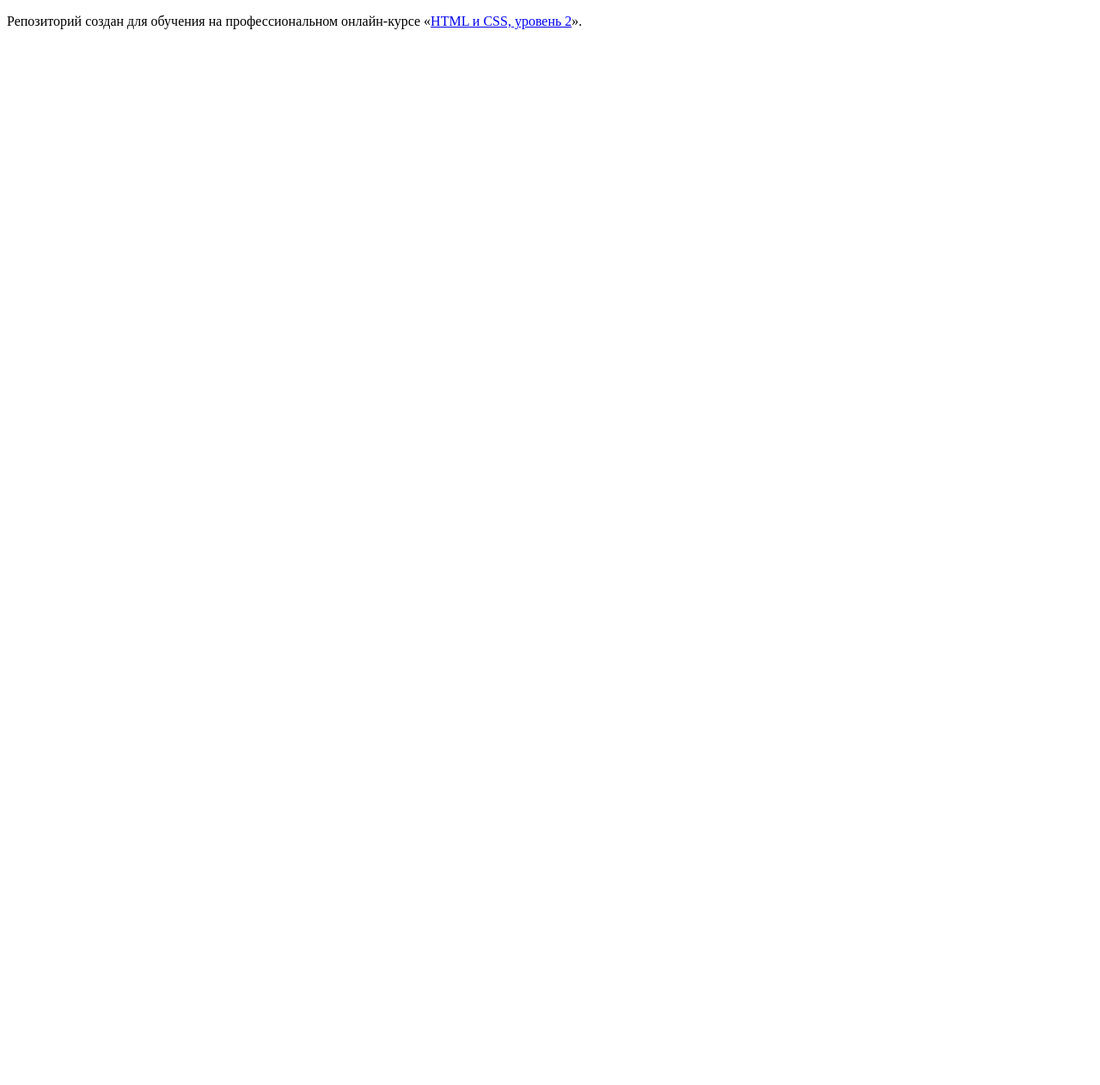
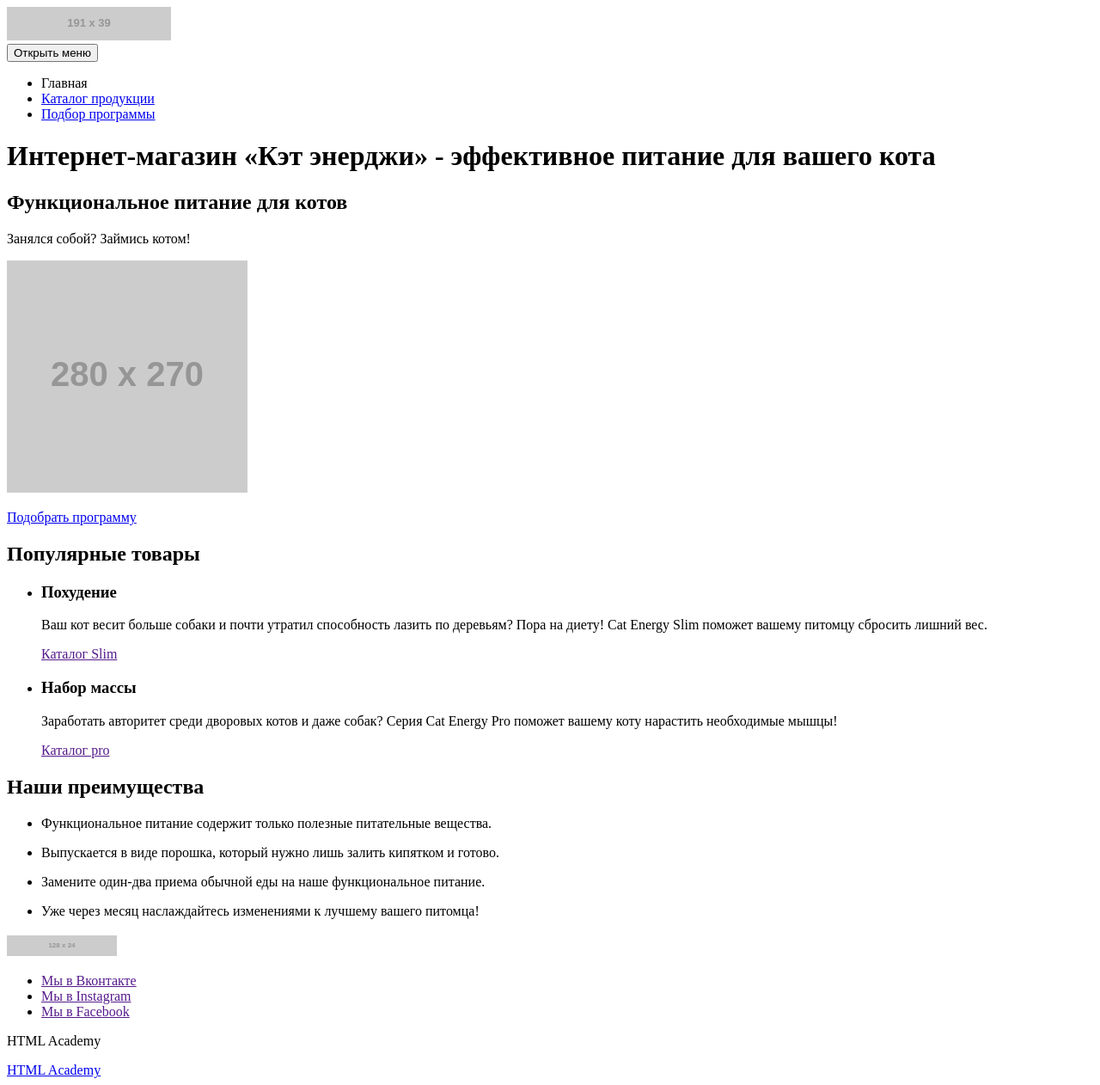
Before and after one commit to konovalov-as/1082475-cat-energy-19, a website: page source/index.html in a window 1280 px wide. Shown: the whole page at 86% size. Before the commit the page ends 800 px from the top, so only its background shows below. Drawn offline with Linux system fonts and the light colour scheme; placeholder pictures from the web are drawn by us.

Commit message:
Добавляет блоки header, footer, main

```diff
--- a/source/index.html
+++ b/source/index.html
@@ -1,12 +1,132 @@
 <!DOCTYPE html>
 <html lang="ru">
-  <head>
-    <meta charset="utf-8">
-    <title>HTML Academy: Кэт энерджи</title>
-  </head>
-  <body>
 
-    <p>Репозиторий создан для обучения на профессиональном онлайн‑курсе «<a href="https://htmlacademy.ru/intensive/adaptive">HTML и CSS, уровень 2</a>».</p>
+<head>
+  <meta charset="utf-8">
+  <title>Кэт энерджи: Интернет-магазин фитнес еды для котиков</title>
+</head>
 
-  </body>
+<body>
+  <header class="page-header">
+    <a class="page-header__logo-link">
+      <img class="page-header__logo-image" src="https://via.placeholder.com/191x39" width="191" height="39"
+        alt="Интернет-магазин «Кэт энерджи»">
+    </a>
+    <nav class="main-nav">
+      <button class="main-nav__toggle" type="button">Открыть меню</button>
+      <div class="main-nav__wrapper">
+        <ul class="main-nav__list site-list">
+          <li class="site-list__item site-list__item--active">
+            <a>Главная</a>
+          </li>
+          <li class="site-list__item">
+            <a href="catalog-products.html">Каталог продукции</a>
+          </li>
+          <li class="site-list__item">
+            <a href="programm-selection.html">Подбор программы</a>
+          </li>
+        </ul>
+      </div>
+    </nav>
+  </header>
+
+  <main class="page-main">
+    <h1 class="visually-hidden">Интернет-магазин «Кэт энерджи» - эффективное питание для вашего кота</h1>
+
+    <section class="food-for-cat">
+      <h2 class="food-for-cat__header">Функциональное питание для котов</h2>
+      <p class="food-for-cat__slogan">Занялся собой? Займись котом!</p>
+      <p class=food-for-cat__image-container>
+        <img src="https://via.placeholder.com/280x270" width="280" height="270"
+          alt="Фото оранжевой банки пинания серии «Сat Energy Pro»">
+      </p>
+      <a class="food-for-cat__to-selection-programm button" href="programm-selection.html">Подобрать программу</a>
+    </section>
+
+    <section class="popular-products">
+      <div class="popular-products__wrapper">
+        <h2 class="visually-hidden">Популярные товары</h2>
+        <ul class="popular-products__list products__list">
+          <li class="products__item">
+            <h3 class="products__title">Похудение</h3>
+            <p class="products__description">Ваш кот весит больше собаки и почти утратил способность лазить по деревьям?
+              Пора на диету! Cat Energy Slim поможет вашему питомцу сбросить лишний вес.</p>
+            <a class="products__button" href="">Каталог Slim</a>
+          </li>
+          <li class="products__item">
+            <h3 class="products__title">Набор массы</h3>
+            <p class="products__description">Заработать авторитет среди дворовых котов и даже собак?
+              Серия Cat Energy Pro поможет вашему коту нарастить необходимые мышцы!</p>
+            <a class="products__button" href="">Каталог pro</a>
+          </li>
+        </ul>
+      </div>
+    </section>
+
+    <section class="advantage">
+      <div class="advantage__wrapper">
+        <h2 class="visually-hidden">Наши преимущества</h2>
+        <ul class="advantage__list">
+          <li class="advantage__item advantage__item--one">
+            <p class="advantage__description">
+              Функциональное питание содержит только полезные питательные вещества.
+            </p>
+          </li>
+          <li class="advantage__item advantage__item--two">
+            <p class="advantage__description">
+              Выпускается в виде порошка, который нужно лишь залить кипятком и готово.
+            </p>
+          </li>
+          <li class="advantage__item advantage__item--three">
+            <p class="">
+              Замените один-два приема обычной еды на наше функциональное питание.
+            </p>
+          </li>
+          <li class="advantage__item advantage__item--four">
+            <p class="advantage__description">
+              Уже через месяц наслаждайтесь изменениями к лучшему вашего питомца!
+            </p>
+          </li>
+        </ul>
+      </div>
+    </section>
+
+    <section class="living-example">
+      <h2></h2>
+    </section>
+
+    <section class="contacts">
+      <h2></h2>
+    </section>
+
+    <footer class="page-footer">
+      <div class="page-footer__wrapper">
+        <a class="page-footer__logo-link">
+          <img class="page-footer__logo-image" src="https://via.placeholder.com/128x24" width="128" height="24"
+            alt="Интернет-магазин «Кэт энерджи»">
+        </a>
+        <div class="page-footer__social social">
+          <ul class="social__list">
+            <li class="social__item">
+              <a class="social__link social__link--vkontakte" href="">Мы в Вконтакте</a>
+            </li>
+            <li class="social__item">
+              <a class="social__link social__link--instagram" href="">Мы в Instagram</a>
+            </li>
+            <li class="social__item">
+              <a class="social__link social__link--facebook" href="">Мы в Facebook</a>
+            </li>
+          </ul>
+        </div>
+        <div class="page-footer__copyright copyright">
+          <p class="copyright__text">HTML Academy</p>
+          <a class="copyright__link" href="https://htmlacademy.ru/intensive/adaptive">HTML Academy</a>
+        </div>
+      </div>
+    </footer>
+
+  </main>
+
+</body>
+
 </html>
```
